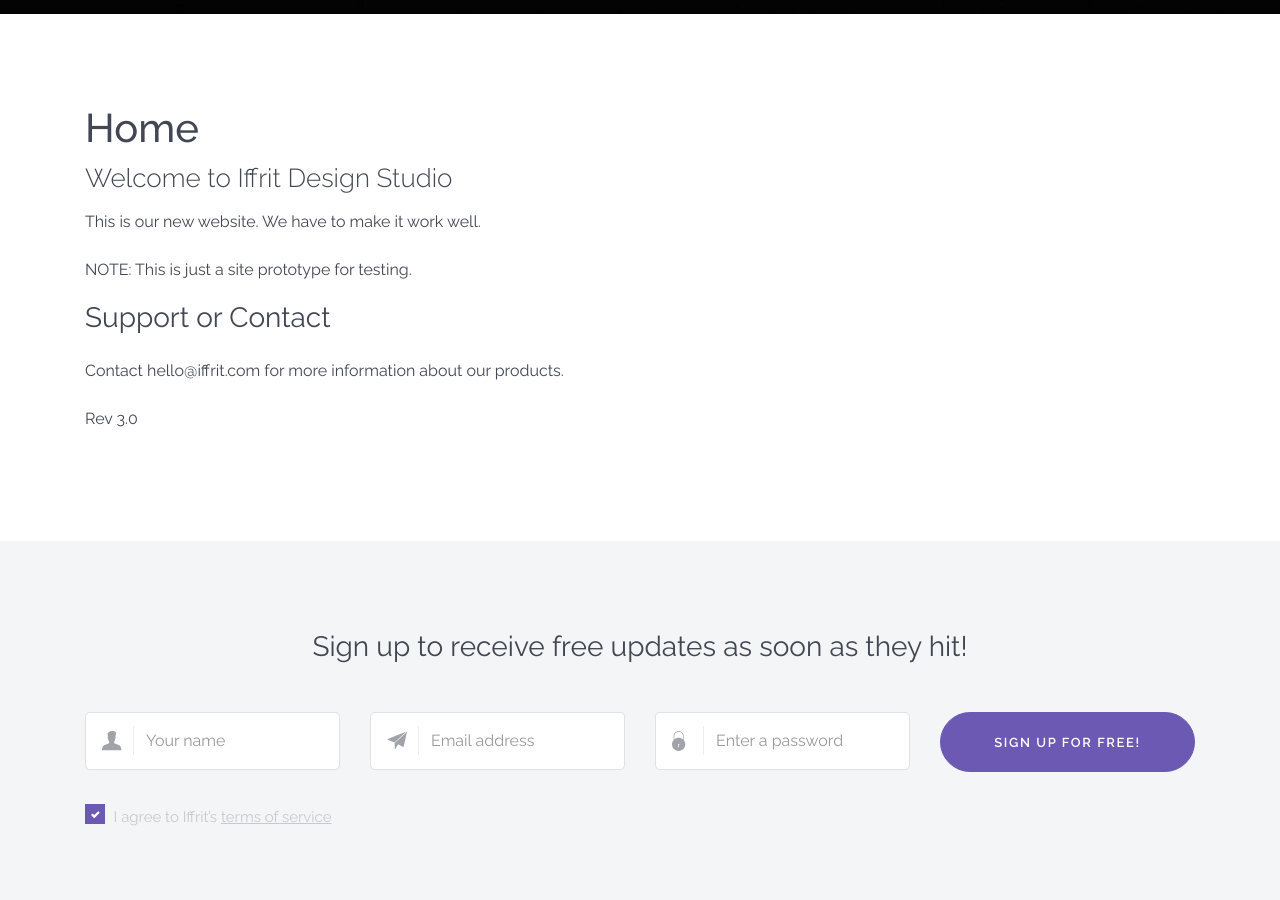
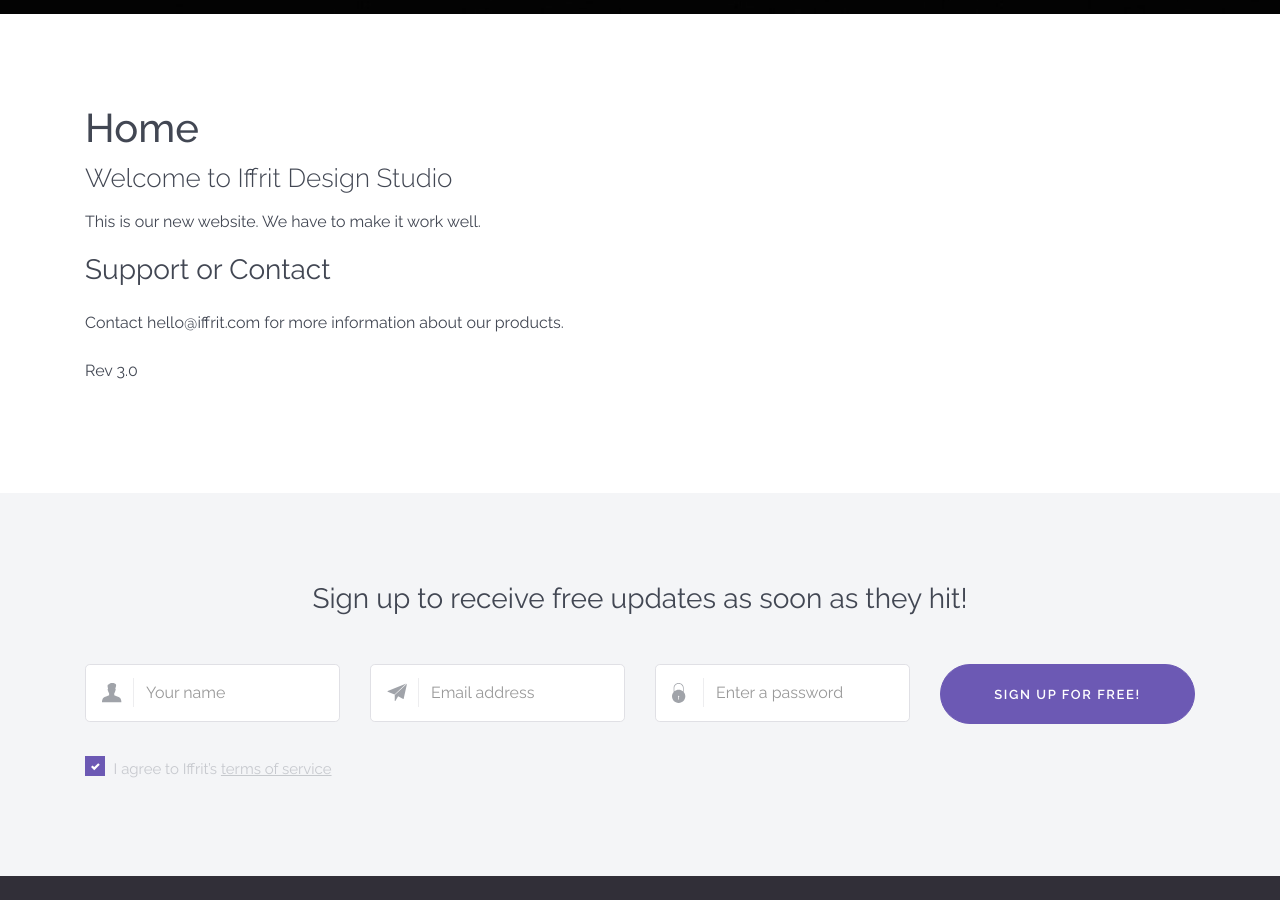
Before and after one commit to Iffrit-Studio/iffrit-website, a Jekyll site: the page built from index.md, in a window 1280 px wide and 900 px high, scrolled down 886 px. Built offline with Jekyll 4.4.1, drawn with Linux system fonts in a browser that asks for light colours; nearby versions of some CDN libraries; some web fonts are replaced.

Commit message:
Website test.

```diff
--- a/index.md
+++ b/index.md
@@ -10,8 +10,6 @@ author: Iffrit Team
 
 This is our new website. We have to make it work well.
 
-NOTE: This is just a site prototype for testing.
-
 ### Support or Contact
 
 Contact hello@iffrit.com for more information about our products.
```
